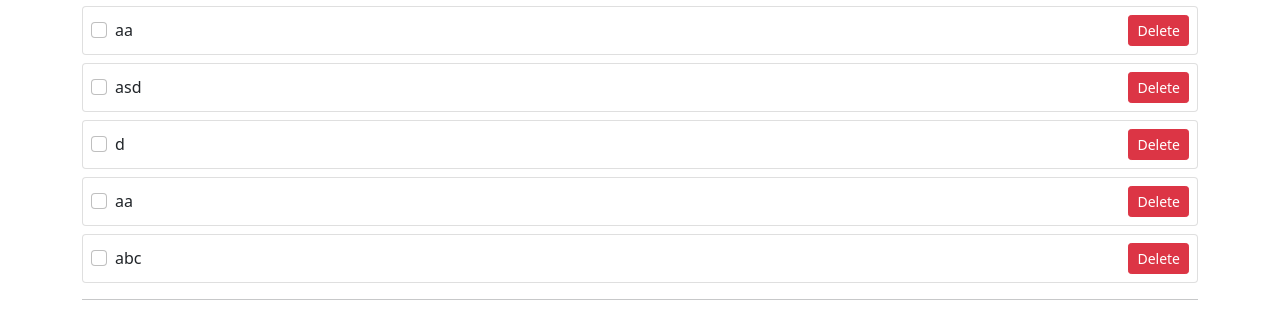
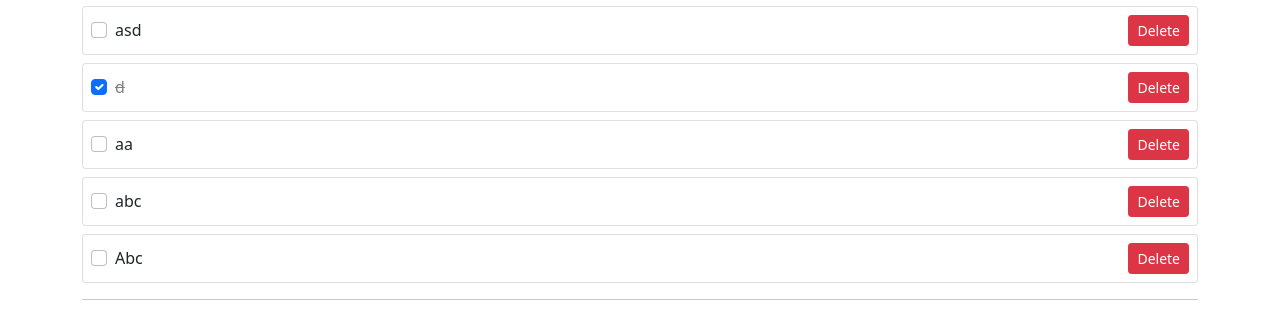
Before and after one commit to skaru2002/vue3-project, a Vue app: page /todos in a window 1280 px wide. Shown: the part 213-527 px from the top of the page. Built offline with nearby package versions, Linux system fonts and the light colour scheme; data requests are answered from the project's data file.

Commit message:
todolist bubling 해결

```diff
--- a/db.json
+++ b/db.json
@@ -107,18 +107,13 @@
     },
     {
       "subject": "d",
-      "completed": false,
+      "completed": true,
       "id": 22
     },
     {
       "subject": "asd",
       "completed": false,
       "id": 23
-    },
-    {
-      "subject": "aa",
-      "completed": false,
-      "id": 24
     }
   ]
 }
--- a/src/components/TodoList.vue
+++ b/src/components/TodoList.vue
@@ -13,7 +13,8 @@
             class="form-check-input"
             type="checkbox"
             :checked="todo.completed"
-            @change="toggleTodo(index)"
+            @change="toggleTodo(index, $event)"
+            @click.stop
           >
           <label
             class="form-check-label"
@@ -25,7 +26,7 @@
         <div>
           <button
             class="btn btn-danger btn-sm"
-            @click="deleteTodo(index)"
+            @click.stop="deleteTodo(index)"
           >
             Delete
           </button>
@@ -47,8 +48,8 @@ export default {
   emits: ['toggle-todo', 'delete-todo'],
   setup(props, {emit}) {
     const router = useRouter();
-    const toggleTodo = (index) => {
-        emit('toggle-todo', index);
+    const toggleTodo = (index, event) => {
+        emit('toggle-todo', index, event.target.checked);
     }
 
     const deleteTodo = (index) => {
--- a/src/pages/todos/index.vue
+++ b/src/pages/todos/index.vue
@@ -117,13 +117,13 @@ export default {
 
     };
 
-    const toggleTodo = async (index) => {
+    const toggleTodo = async (index, checked) => {
       const id = todos.value[index].id
       try {
         await axios.patch('http://localhost:3000/todos/' + id, {
           completed: !todos.value[index].completed
         })
-        todos.value[index].completed = !todos.value[index].completed;
+        todos.value[index].completed = checked;
       }catch (err) {
         console.log(err);
         error.value = 'Something went wrong';
```
Also changed, not shown: 1 other file (tests, documents, lock files or other folders).
